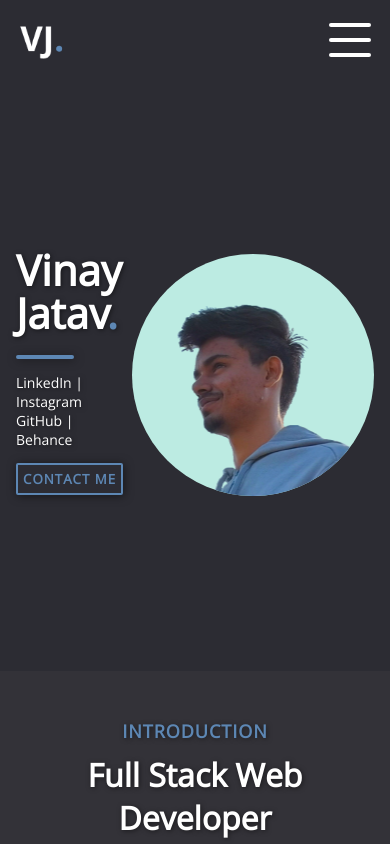
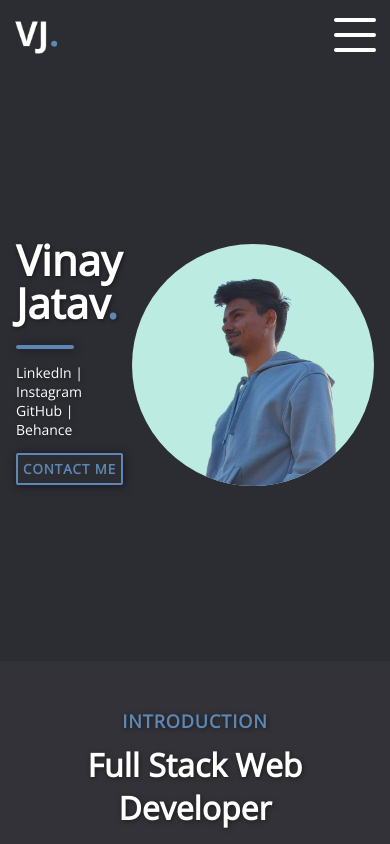
Before and after one commit to VinayJv/portfolio-new, a React (Create React App) app: page / in a window 390 px wide. Shown: the top 844 px of the page. Built offline with nearby package versions, Linux system fonts and the light colour scheme.

Commit message:
Fixed Image aspect ratio for mobiles

```diff
--- a/src/components/NavBar/NavBar.css
+++ b/src/components/NavBar/NavBar.css
@@ -146,10 +146,7 @@ nav {
 
 @media only screen and (max-width: 600px) {
     nav > ul{
-        padding: 10px;
-    }
-    .nav-ul{
-        padding: 10px;
+        padding: 5px;
     }
     .nav-options-container{
         padding-top: 6rem;
--- a/src/pages/Introduction/Introduction.css
+++ b/src/pages/Introduction/Introduction.css
@@ -117,6 +117,10 @@
         white-space: nowrap;
         font-size: 42px;
     }
+    .intro-img {
+        scale: .6;
+        transform: translate(-80%, -40%);
+    }
     .introduction-mobile{
         display: flex;
         flex-direction: column;
```
